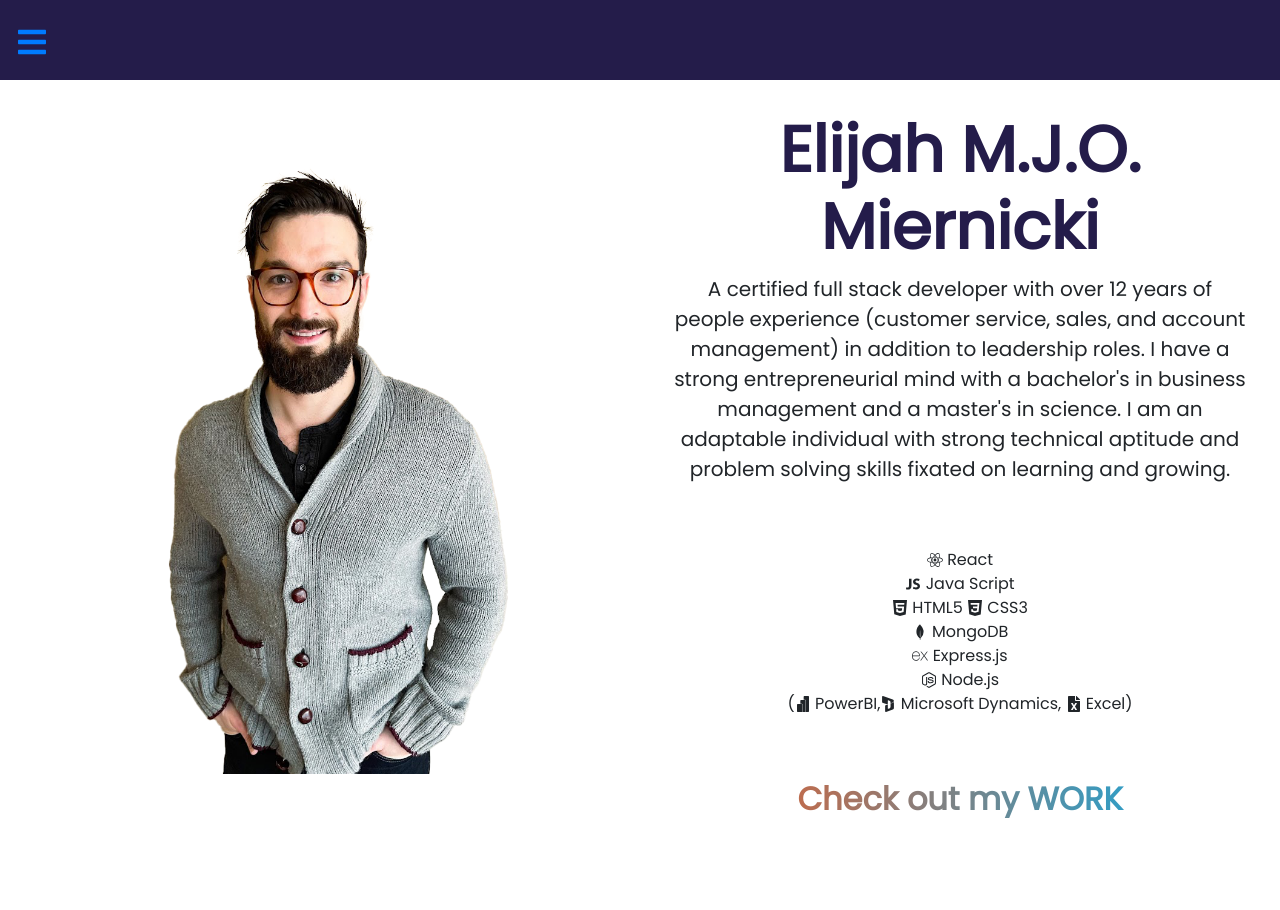
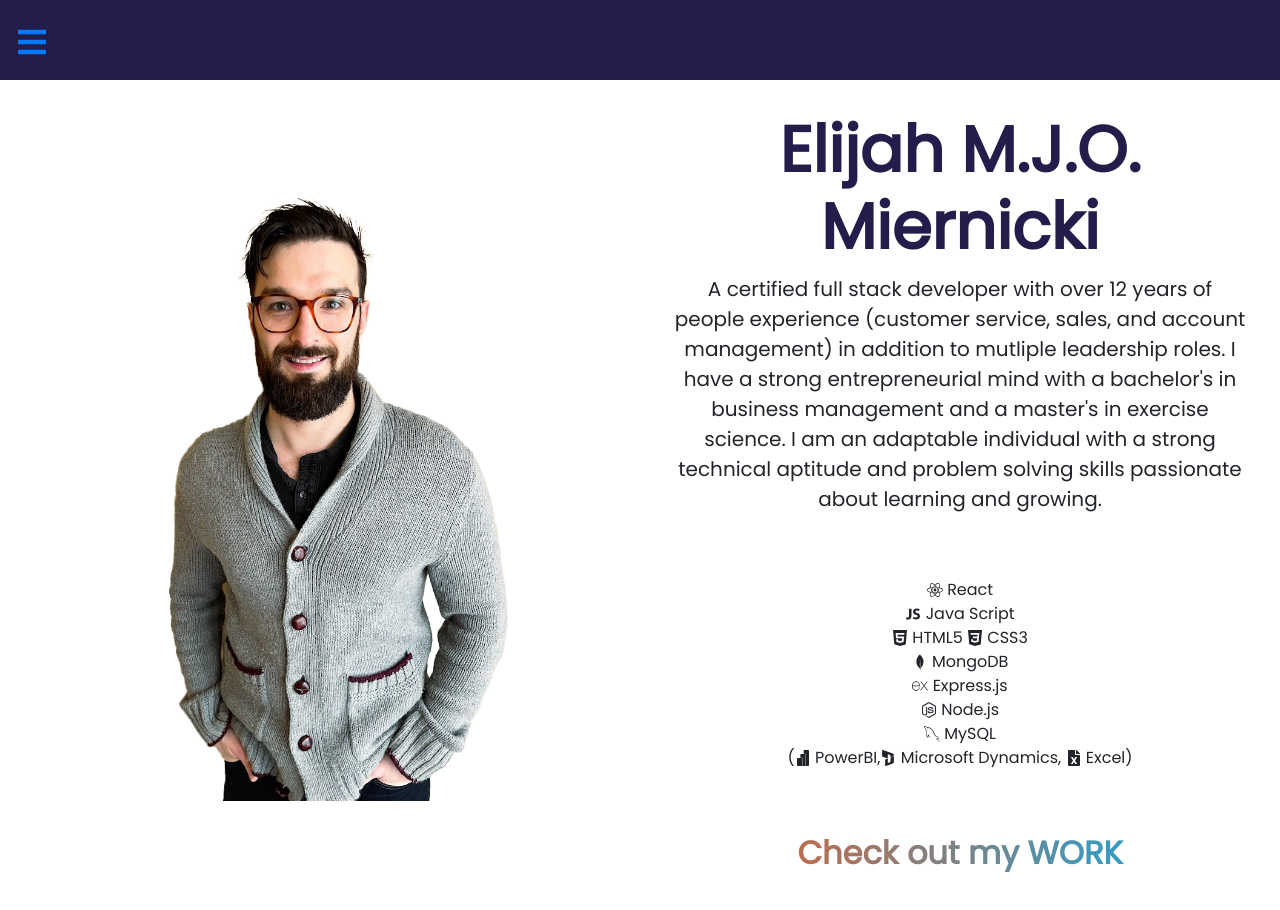
Before and after one commit to MiernickiElijah/Swash.v3, a React (Create React App) app in the folder my-app/: page / in a window 1280 px wide. Before the commit the page ends 858 px from the top, so only its background shows below. Built offline with nearby package versions, Linux system fonts and the light colour scheme.

Commit message:
added change to home link

```diff
--- a/my-app/src/App.css
+++ b/my-app/src/App.css
@@ -1,4 +1,4 @@
-@import url("https://fonts.googleapis.com/css2?family=Poppins:wght@400;400&display=swap");
+@import url("https://fonts.googleapis.com/css2?family=Poppins&display=swap");
 
 * {
   box-sizing: border-box;
--- a/my-app/src/pages/home/index.js
+++ b/my-app/src/pages/home/index.js
@@ -3,6 +3,7 @@ import './style.css'
 import * as FareactIcons from "react-icons/fa";
 import * as IoreactIcons from "react-icons/io";
 import * as SireactIcons from "react-icons/si";
+import * as GrreactIcons from "react-icons/gr";
 
 function Home() {
     return (
@@ -12,8 +13,8 @@ function Home() {
                 <article className="intro col-lg-6" id="bio">
                     <h1 className='animateText' href='#'>Elijah M.J.O. Miernicki</h1>
                     <p className="lead">
-                        A certified full stack developer with over 12 years of people experience (customer service, sales, and account management) in addition to leadership roles. I have a strong entrepreneurial mind with a bachelor's in business management and a master's in science.
-                        I am an adaptable individual with strong technical aptitude and problem solving skills fixated on learning and growing.
+                        A certified full stack developer with over 12 years of people experience (customer service, sales, and account management) in addition to mutliple leadership roles. I have a strong entrepreneurial mind with a bachelor's in business management and a master's in exercise science.
+                        I am an adaptable individual with a strong technical aptitude and problem solving skills passionate about learning and growing.
                     </p>
                     <ol className='skillsList'>
                         <li className='aL'><FareactIcons.FaReact className='skillIcon' />  React</li>
@@ -22,6 +23,7 @@ function Home() {
                         <li className='aL'><SireactIcons.SiMongodb className='skillIcon' />  MongoDB</li>
                         <li className='aL'><SireactIcons.SiExpress className='skillIcon' />  Express.js</li>
                         <li className='aL'><FareactIcons.FaNodeJs className='skillIcon' />  Node.js</li>
+                        <li className='aL'><GrreactIcons.GrMysql className='skillIcon' />  MySQL</li>
                         <li className='aL'>(<SireactIcons.SiPowerbi className='skillIcon' />  PowerBI,<SireactIcons.SiDynamics365 className='skillIcon' />  Microsoft Dynamics, <FareactIcons.FaFileExcel className='skillIcon' />  Excel)</li>
                     </ol>
                     <h3 className='animateLink'>Check out my <a className='workLink' href='/projects'>WORK</a></h3>
--- a/my-app/src/pages/home/style.css
+++ b/my-app/src/pages/home/style.css
@@ -22,7 +22,6 @@ html {
   font-size: 4rem;
   font-weight: 1000;
   font-family: poppins;
-  text-decoration: none;
   background: linear-gradient(to right, #241c4a 50%, #f15a22 50%, #9e5aa4);
   background-size: 200%;
   -webkit-background-clip: text;
@@ -35,7 +34,7 @@ html {
 }
 
 .lead {
-  font-weight: bolder;
+  font-weight: 800;
 }
 
 #bio {
@@ -68,11 +67,6 @@ html {
   transition-duration: 0.3s ease-out;
 }
 
-.workLink {
-  text-decoration: underline;
-  text-decoration: var(--maincolor);
-}
-
 .img-fluid {
   height: 75%;
   width: 75%;
```
Also changed, not shown: my-app/src/pages/home/Eli3.png (deleted).
